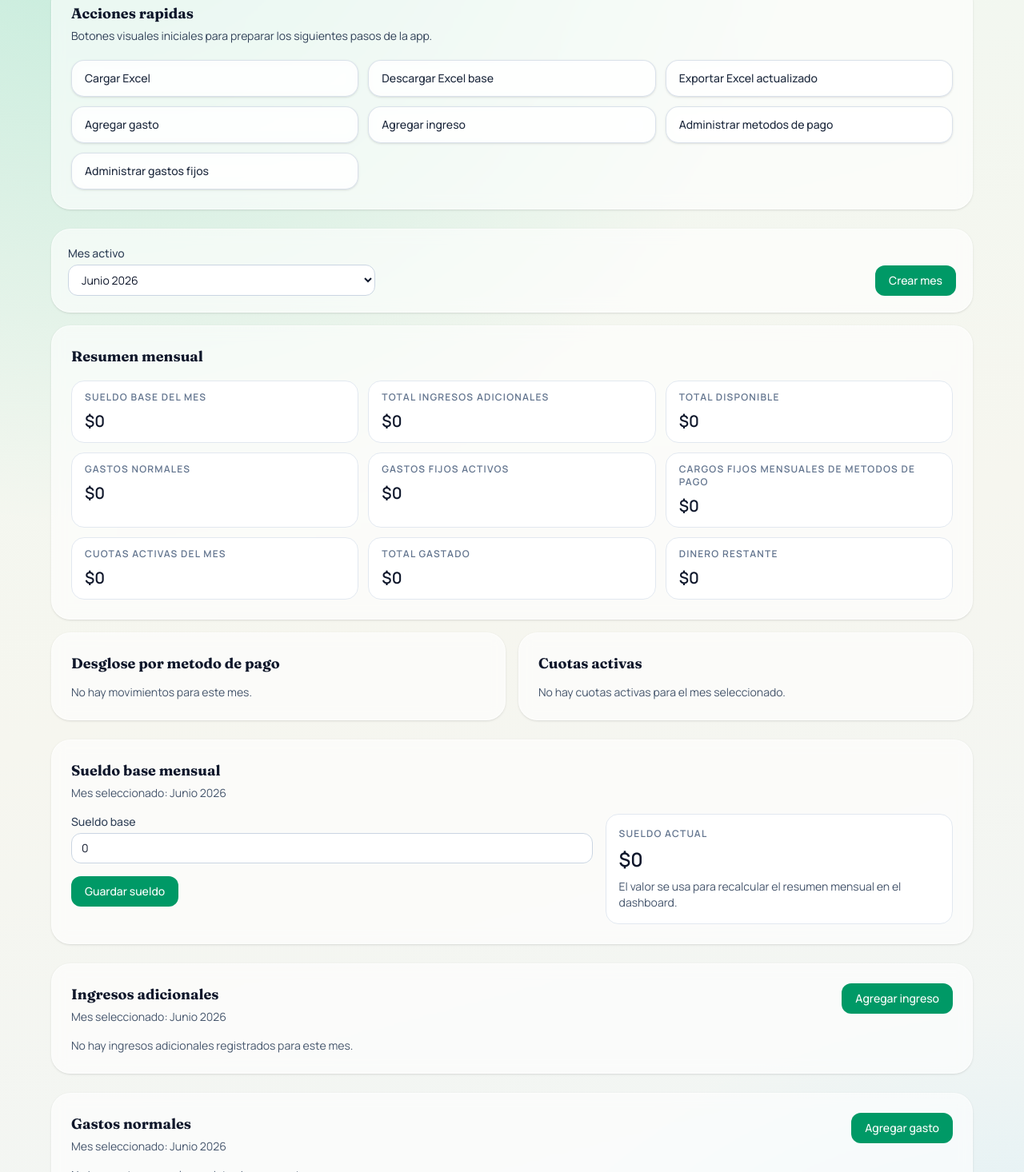
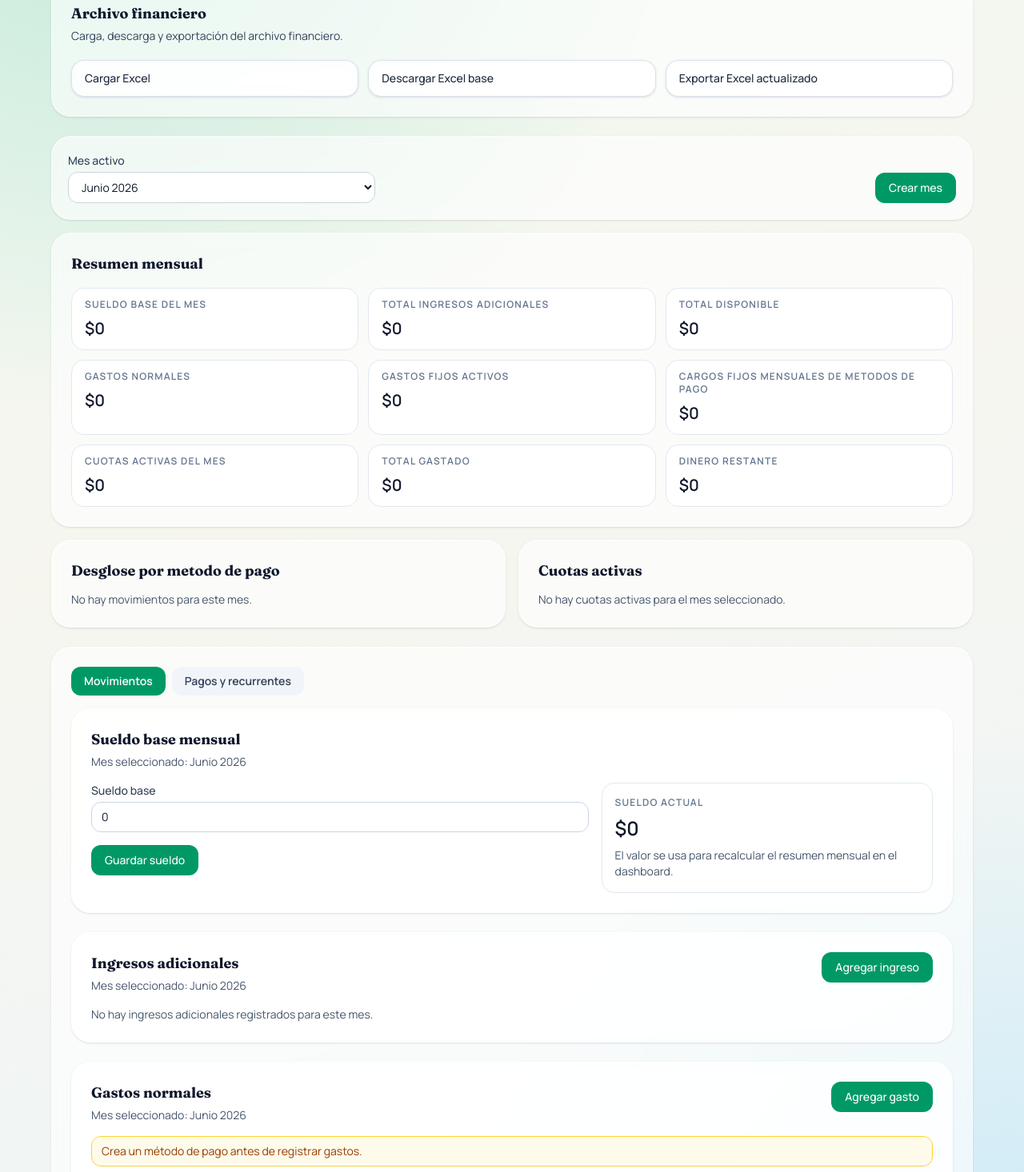
Before and after one commit to FlamesAlejandro/excel-financial-statement, a React (Vite) app: page / in a window 1280 px wide. Shown: the part 224-1690 px from the top of the page at 80% size. Built offline with nearby package versions, Linux system fonts and the light colour scheme.

Commit message:
refactor(layout): :recycle: reorganize financial dashboard sections

```diff
--- a/src/app/AppShell.tsx
+++ b/src/app/AppShell.tsx
@@ -1,3 +1,5 @@
+import { useState } from 'react'
+
 import { ActionGrid } from '../components/layout/ActionGrid'
 import { PageHeader } from '../components/layout/PageHeader'
 import { DashboardPage } from '../features/dashboard/DashboardPage'
@@ -8,21 +10,68 @@ import { PaymentMethodsSection } from '../features/payment-methods/PaymentMethod
 import { FixedExpensesSection } from '../features/fixed-expenses/FixedExpensesSection'
 import { InstallmentsSection } from '../features/installments/InstallmentsSection'
 
+type CrudTabKey = 'movements' | 'payments'
+
 export function AppShell() {
+  const [activeTab, setActiveTab] = useState<CrudTabKey>('movements')
+
   return (
     <div className="app-bg min-h-screen px-4 py-8 md:px-8">
       <main className="mx-auto w-full max-w-6xl space-y-6">
         <PageHeader />
         <ActionGrid />
         <DashboardPage />
-        <div className="grid gap-6">
+
+        <section className="rounded-3xl border border-white/50 bg-white/60 p-4 shadow-sm backdrop-blur sm:p-6">
+          <div className="flex flex-wrap gap-2">
+            <button
+              type="button"
+              className={[
+                'rounded-xl px-4 py-2 text-sm font-semibold transition',
+                activeTab === 'movements'
+                  ? 'bg-emerald-600 text-white'
+                  : 'bg-slate-100 text-slate-700 hover:bg-slate-200'
+              ].join(' ')}
+              onClick={() => setActiveTab('movements')}
+            >
+              Movimientos
+            </button>
+            <button
+              type="button"
+              className={[
+                'rounded-xl px-4 py-2 text-sm font-semibold transition',
+                activeTab === 'payments'
+                  ? 'bg-emerald-600 text-white'
+                  : 'bg-slate-100 text-slate-700 hover:bg-slate-200'
+              ].join(' ')}
+              onClick={() => setActiveTab('payments')}
+            >
+              Pagos y recurrentes
+            </button>
+          </div>
+
+          <div
+            className={
+              activeTab === 'movements' ? 'mt-4 grid gap-6' : 'mt-4 hidden'
+            }
+            aria-hidden={activeTab !== 'movements'}
+          >
             <SalarySection />
             <ExtraIncomesSection />
             <ExpensesSection />
+          </div>
+
+          <div
+            className={
+              activeTab === 'payments' ? 'mt-4 grid gap-6' : 'mt-4 hidden'
+            }
+            aria-hidden={activeTab !== 'payments'}
+          >
             <PaymentMethodsSection />
             <FixedExpensesSection />
             <InstallmentsSection />
           </div>
+        </section>
       </main>
     </div>
   )
--- a/src/components/layout/ActionGrid.tsx
+++ b/src/components/layout/ActionGrid.tsx
@@ -12,11 +12,7 @@ import { useFinanceStore } from '../../store/finance-store'
 const actions = [
   'Cargar Excel',
   'Descargar Excel base',
-  'Exportar Excel actualizado',
-  'Agregar gasto',
-  'Agregar ingreso',
-  'Administrar metodos de pago',
-  'Administrar gastos fijos'
+  'Exportar Excel actualizado'
 ]
 
 export function ActionGrid() {
@@ -104,9 +100,11 @@ export function ActionGrid() {
         onChange={handleExcelFileChange}
       />
 
-      <h2 className="text-lg font-semibold text-slate-900">Acciones rapidas</h2>
+      <h2 className="text-lg font-semibold text-slate-900">
+        Archivo financiero
+      </h2>
       <p className="mt-1 text-sm text-slate-700">
-        Botones visuales iniciales para preparar los siguientes pasos de la app.
+        Carga, descarga y exportación del archivo financiero.
       </p>
       {fileName ? (
         <p className="mt-1 text-xs text-slate-600">
--- a/src/features/expenses/ExpensesSection.tsx
+++ b/src/features/expenses/ExpensesSection.tsx
@@ -62,6 +62,8 @@ function ExpenseFormDialog({
   onClose,
   onSubmit
 }: ExpenseFormDialogProps) {
+  const hasNoPaymentMethods = paymentMethods.length === 0
+
   const {
     register,
     handleSubmit,
@@ -79,6 +81,10 @@ function ExpenseFormDialog({
   }, [initialValues, open, reset])
 
   const submitForm = (values: ExpenseFormOutput) => {
+    if (hasNoPaymentMethods) {
+      return
+    }
+
     onSubmit(values)
     onClose()
   }
@@ -86,6 +92,12 @@ function ExpenseFormDialog({
   return (
     <Modal open={open} title={title} onClose={onClose}>
       <form className="space-y-4" onSubmit={handleSubmit(submitForm)}>
+        {hasNoPaymentMethods ? (
+          <p className="rounded-xl border border-amber-300 bg-amber-50 px-3 py-2 text-sm text-amber-800">
+            Crea un método de pago antes de registrar gastos.
+          </p>
+        ) : null}
+
         <Input label="Fecha" type="date" {...register('date')} />
         {errors.date ? (
           <p className="text-sm text-rose-600">{errors.date.message}</p>
@@ -107,7 +119,11 @@ function ExpenseFormDialog({
           <p className="text-sm text-rose-600">{errors.amount.message}</p>
         ) : null}
 
-        <Select label="Método de pago" {...register('paymentMethodId')}>
+        <Select
+          label="Método de pago"
+          disabled={hasNoPaymentMethods}
+          {...register('paymentMethodId')}
+        >
           <option value="">Selecciona un método</option>
           {paymentMethods.map((method) => (
             <option key={method.id} value={method.id}>
@@ -132,7 +148,9 @@ function ExpenseFormDialog({
           >
             Cancelar
           </Button>
-          <Button type="submit">Guardar</Button>
+          <Button type="submit" disabled={hasNoPaymentMethods}>
+            Guardar
+          </Button>
         </div>
       </form>
     </Modal>
@@ -241,6 +259,12 @@ export function ExpensesSection() {
         actions={<Button onClick={openCreateModal}>Agregar gasto</Button>}
       />
 
+      {activePaymentMethods.length === 0 ? (
+        <p className="mt-4 rounded-xl border border-amber-300 bg-amber-50 px-3 py-2 text-sm text-amber-800">
+          Crea un método de pago antes de registrar gastos.
+        </p>
+      ) : null}
+
       {expenses.length === 0 ? (
         <p className="mt-4 text-sm text-slate-600">
           No hay gastos normales registrados para este mes.
```
Lines whose indentation alone changed are shown as unchanged.
